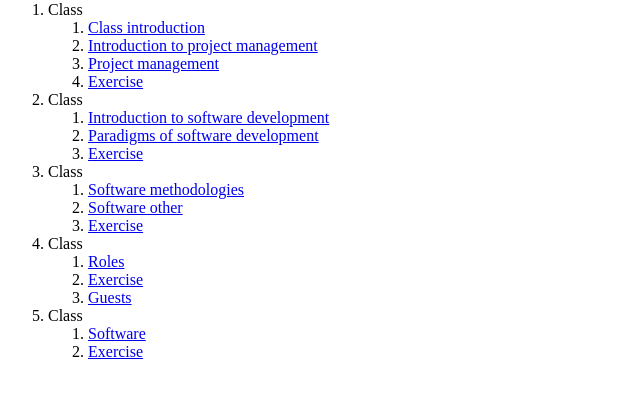
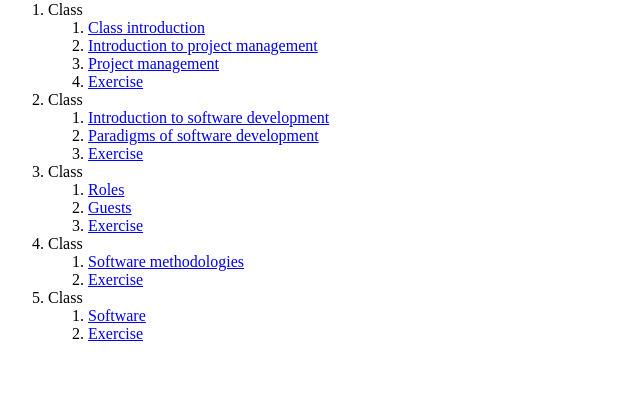
Before and after one commit to jaymeanchante/uniritter_project_and_process_management, a plain HTML site: page docs/classes/2020_06_it_governance/index.html in a window 1280 px wide. Shown: the part 79-474 px from the top of the page, without its empty margins (0-640 px from the left). Drawn offline with Linux system fonts and the light colour scheme.

Commit message:
:sparkles: updated files from first class to second class

```diff
--- a/docs/classes/2020_06_it_governance/index.html
+++ b/docs/classes/2020_06_it_governance/index.html
@@ -31,17 +31,16 @@
         <li>
           Class
           <ol>
-            <li><a href="3_class/1_software_methodologies.pdf">Software methodologies</a></li>
-            <li><a href="3_class/2_software_other.pdf">Software other</a></li>
+            <li><a href="3_class/1_roles.pdf">Roles</a></li>
+            <li><a href="3_class/2_guests.pdf">Guests</a></li>
             <li><a href="3_class/3_exercise.pdf">Exercise</a></li>
           </ol>
         </li>
         <li>
           Class
           <ol>
-            <li><a href="4_class/1_roles.pdf">Roles</a></li>
+            <li><a href="4_class/1_software_methodologies.pdf">Software methodologies</a></li>
             <li><a href="4_class/2_exercise.pdf">Exercise</a></li>
-            <li><a href="4_class/3_guests.pdf">Guests</a></li>
           </ol>
         </li>
         <li>
```
Also changed, not shown: 10 other files.
